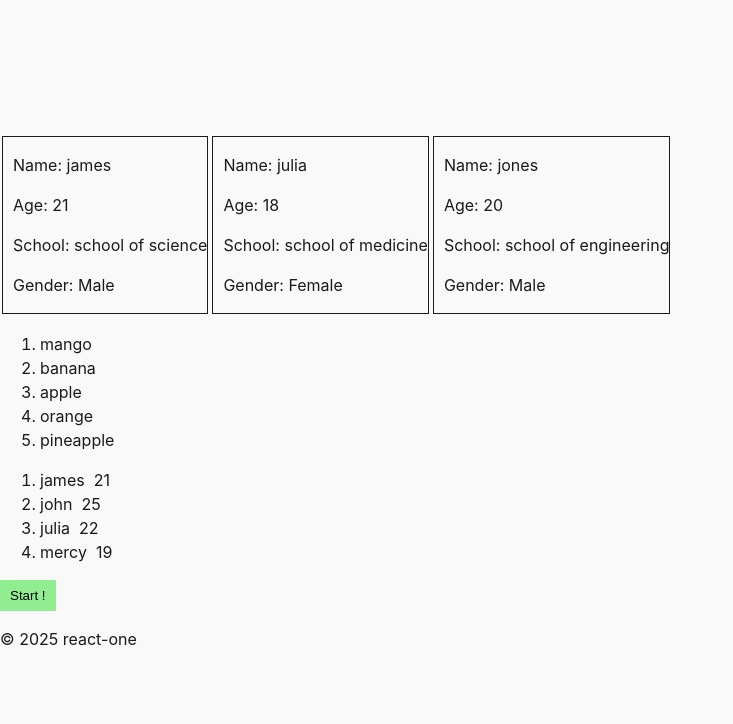
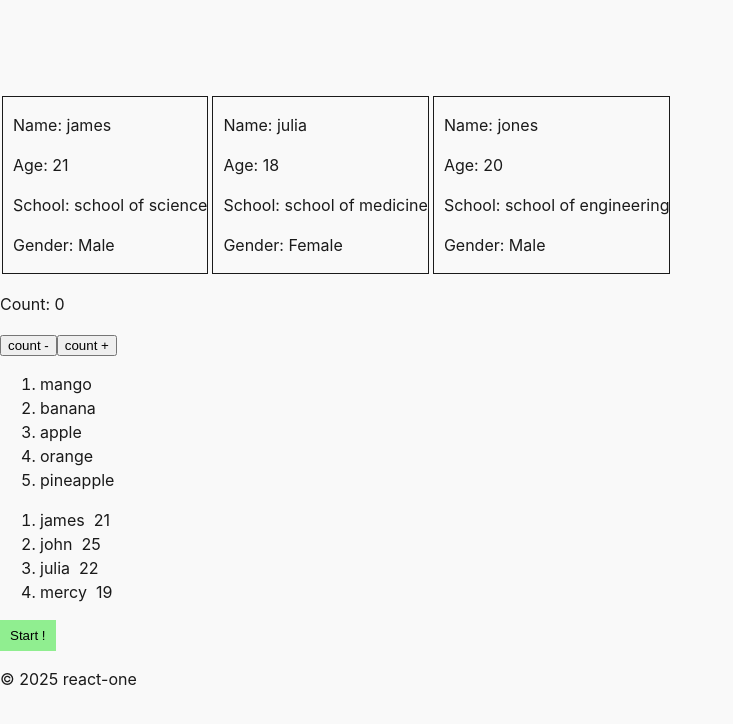
Before and after one commit to mukuvi/MAIN-TEST, a React (Vite) app in the folder REACT/react-one/: page / in a window 1280 px wide. Shown: the top 724 px of the page, without its empty margins (0-733 px from the left). Built offline with nearby package versions, Linux system fonts and the light colour scheme.

Commit message:
fire-one

```diff
--- a/REACT/react-one/src/App.jsx
+++ b/REACT/react-one/src/App.jsx
@@ -1,4 +1,5 @@
 import Button from "./Button";
+import Counter from "./Counter";
 import Footer from "./Footer";
 import Info from "./Info";
 import List from "./List";
@@ -23,6 +24,7 @@ function App() {
           />
           <Info />
         </div>
+        <Counter />
         <List />
         <Button />
         <Footer />
--- /dev/null
+++ b/REACT/react-one/src/Counter.jsx
@@ -0,0 +1,19 @@
+import { useState } from "react";
+
+export default function Counter() {
+  const [countEl, setCountEl] = useState(0);
+  const increment = () => {
+    setCountEl(countEl + 1);
+  };
+  const decrement = () => {
+    countEl > 0 && setCountEl(countEl - 1);
+  };
+
+  return (
+    <>
+      <p>Count: {countEl}</p>
+      <button onClick={decrement}>count -</button>
+      <button onClick={increment}>count +</button>
+    </>
+  );
+}
```
